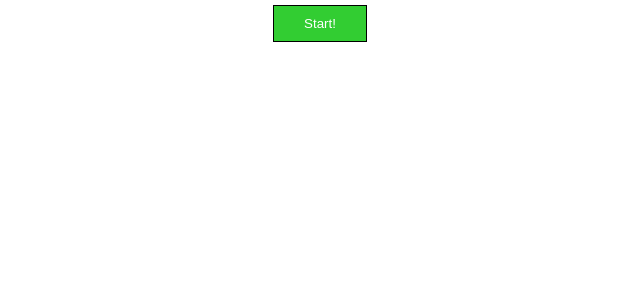
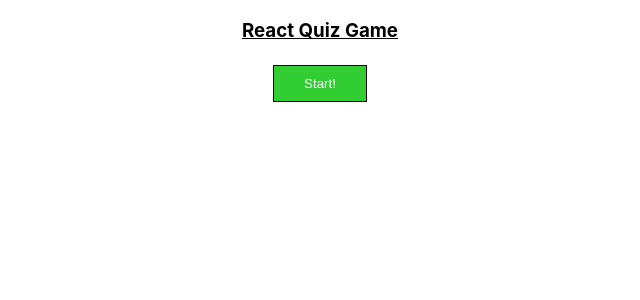
Before and after one commit to Saturn/react-quiz, a React (Create React App) app: page / in a window 1280 px wide. Shown: the top 300 px of the page, without its empty margins (320-960 px from the left). Built offline with nearby package versions, Linux system fonts and the light colour scheme.

Commit message:
Add title and fix padding issue

```diff
--- a/public/index.html
+++ b/public/index.html
@@ -25,6 +25,7 @@
     <noscript>
       You need to enable JavaScript to run this app.
     </noscript>
+    <h3>React Quiz Game</h3>
     <div id="root"></div>
     <!--
       This HTML file is a template.
--- a/src/App.css
+++ b/src/App.css
@@ -1,5 +1,11 @@
+h3 {
+  text-align: center;
+  text-decoration: underline;
+}
+
 .App {
   text-align: center;
+  margin-bottom: 100px;
 }
 
 .answer-button, .answer-button-done {
@@ -7,7 +13,7 @@
   color: white;
   background-color: blue;
   cursor: pointer;
-  padding: 25px 80px;
+  padding: 25px;
   margin: 15px 30px;
   font-weight: 600;
   max-width: 250px;
```
